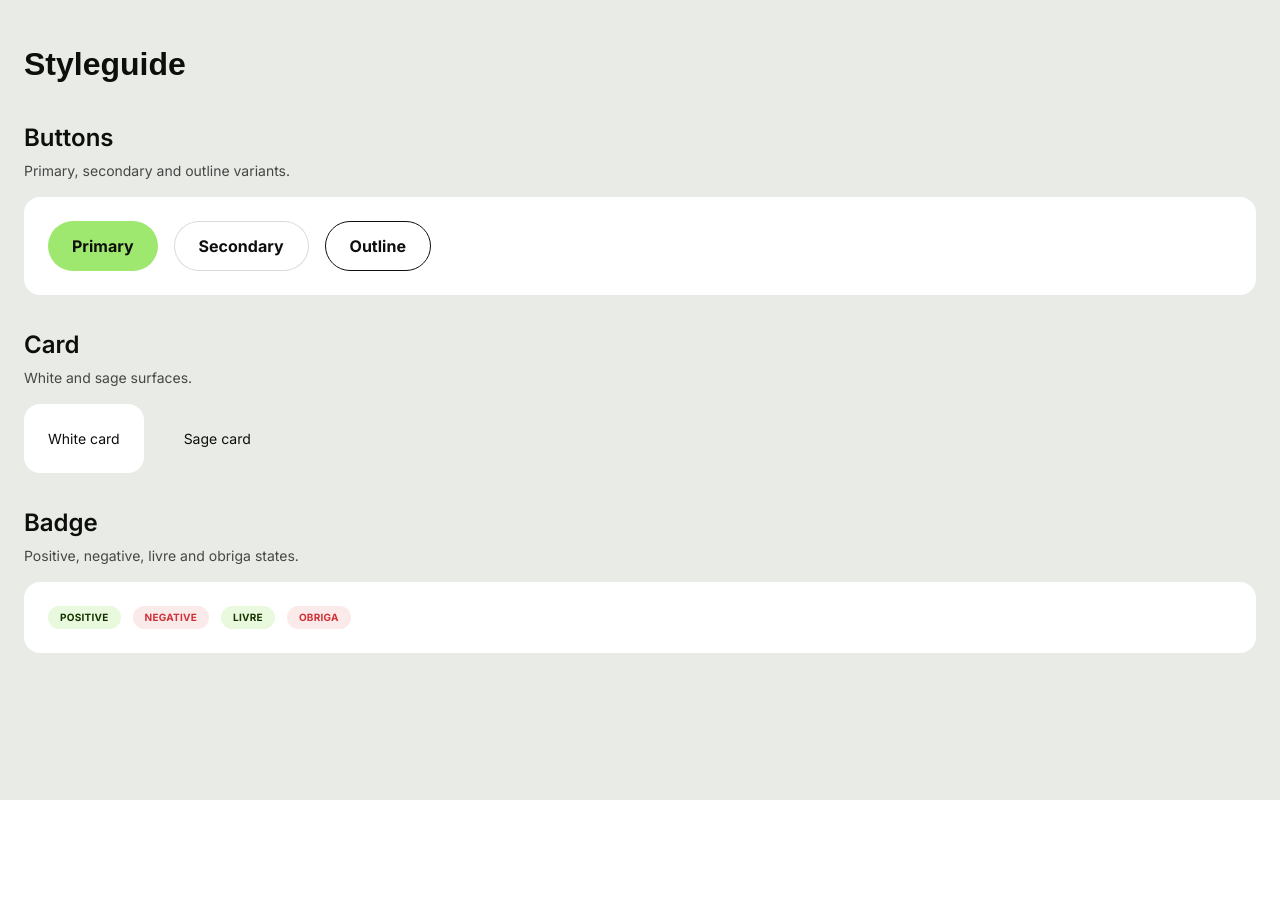
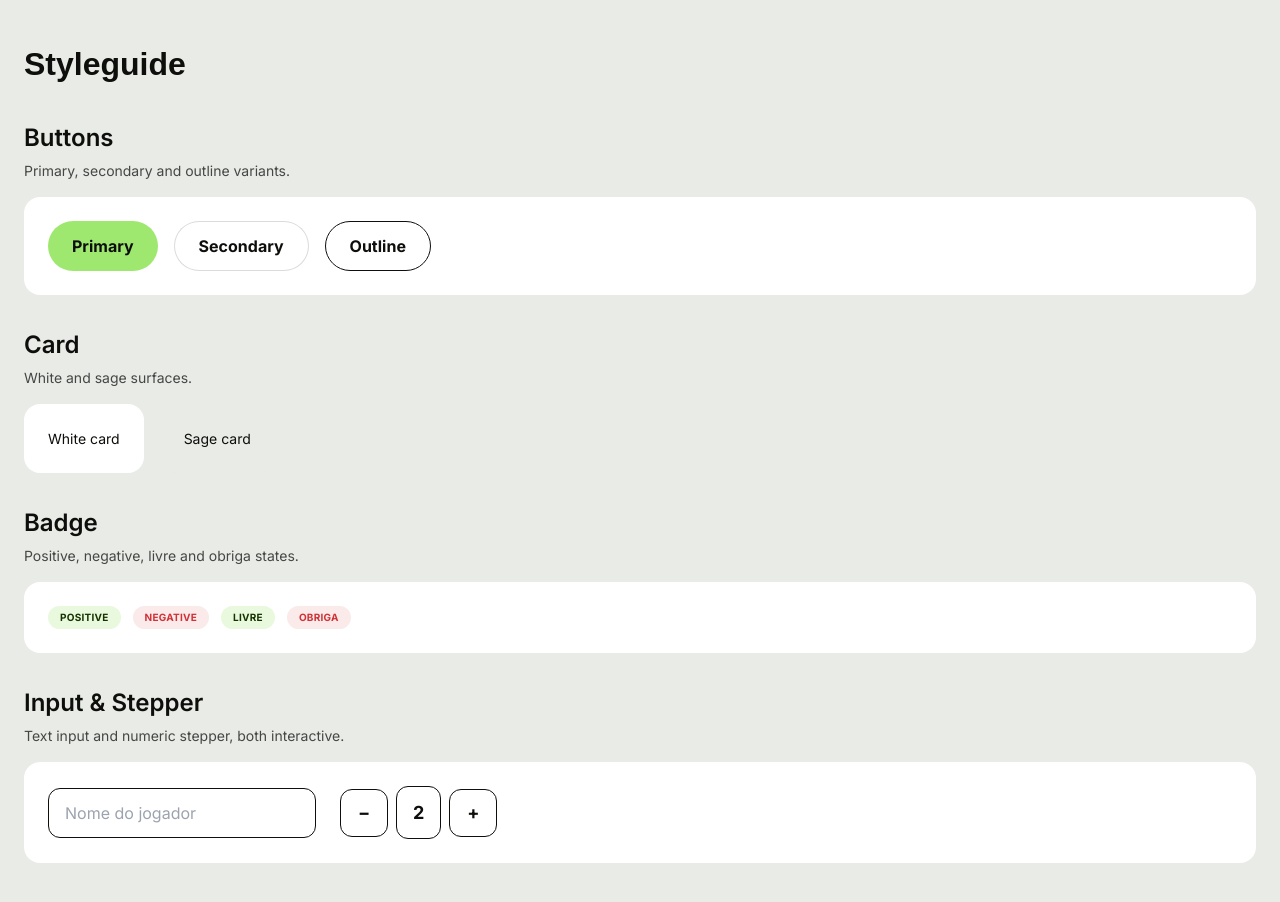
Before and after one commit to KauanCalheiro/canastra-ai, a Nuxt app: page /styleguide in a window 1280 px wide. Shown: the top 902 px of the page. Before the commit the page ends 800 px from the top, so only its background shows below. Built offline with nearby package versions, Linux system fonts and the light colour scheme.

Commit message:
Add BaseInput and BaseStepper components and their styleguide section

```diff
--- /dev/null
+++ b/app/components/base/input.vue
@@ -0,0 +1,19 @@
+<script setup lang="ts">
+defineProps<{
+  modelValue: string
+  placeholder?: string
+}>()
+
+defineEmits<{
+  'update:modelValue': [value: string]
+}>()
+</script>
+
+<template>
+  <input
+    :value="modelValue"
+    :placeholder="placeholder"
+    class="rounded-md border border-ink bg-white px-4 py-3 font-body text-[16px] text-ink"
+    @input="$emit('update:modelValue', ($event.target as HTMLInputElement).value)"
+  >
+</template>
--- /dev/null
+++ b/app/components/base/stepper.vue
@@ -0,0 +1,42 @@
+<script setup lang="ts">
+const props = withDefaults(defineProps<{
+  modelValue: number
+  step?: number
+}>(), {
+  step: 1
+})
+
+const emit = defineEmits<{
+  'update:modelValue': [value: number]
+}>()
+
+function decrement() {
+  emit('update:modelValue', props.modelValue - props.step)
+}
+
+function increment() {
+  emit('update:modelValue', props.modelValue + props.step)
+}
+</script>
+
+<template>
+  <div class="flex items-center gap-2">
+    <button
+      type="button"
+      class="h-12 w-12 rounded-md border border-ink bg-white font-body font-bold text-[18px] text-ink"
+      @click="decrement"
+    >
+      −
+    </button>
+    <span class="rounded-md border border-ink px-4 py-3 text-center font-body font-bold text-[18px] text-ink">
+      {{ modelValue }}
+    </span>
+    <button
+      type="button"
+      class="h-12 w-12 rounded-md border border-ink bg-white font-body font-bold text-[18px] text-ink"
+      @click="increment"
+    >
+      +
+    </button>
+  </div>
+</template>
--- a/app/pages/styleguide.vue
+++ b/app/pages/styleguide.vue
@@ -1,3 +1,10 @@
+<script setup lang="ts">
+import { ref } from 'vue'
+
+const inputValue = ref('')
+const stepperValue = ref(2)
+</script>
+
 <template>
   <div class="min-h-screen bg-canvas-soft px-6 py-10">
     <h1 class="mb-8 font-display font-black text-[32px] text-ink">
@@ -37,5 +44,14 @@
         <BaseBadge variant="obriga">Obriga</BaseBadge>
       </BaseCard>
     </section>
+
+    <section class="mb-8">
+      <h2 class="mb-1 font-body font-semibold text-[24px] text-ink">Input &amp; Stepper</h2>
+      <p class="mb-4 font-body text-[14px] text-body">Text input and numeric stepper, both interactive.</p>
+      <BaseCard class="flex items-center gap-6">
+        <BaseInput v-model="inputValue" placeholder="Nome do jogador" />
+        <BaseStepper v-model="stepperValue" :step="100" />
+      </BaseCard>
+    </section>
   </div>
 </template>
```
